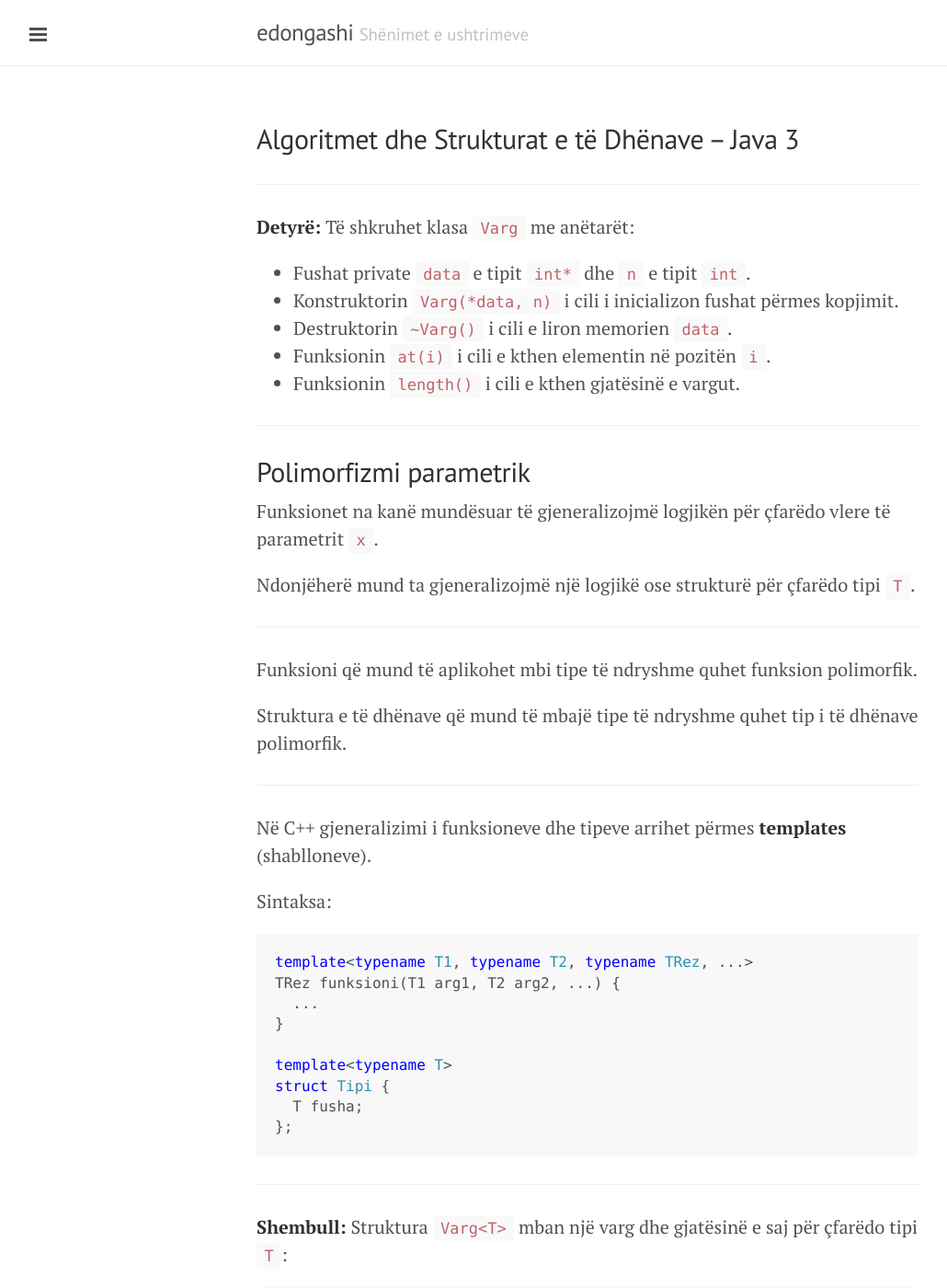
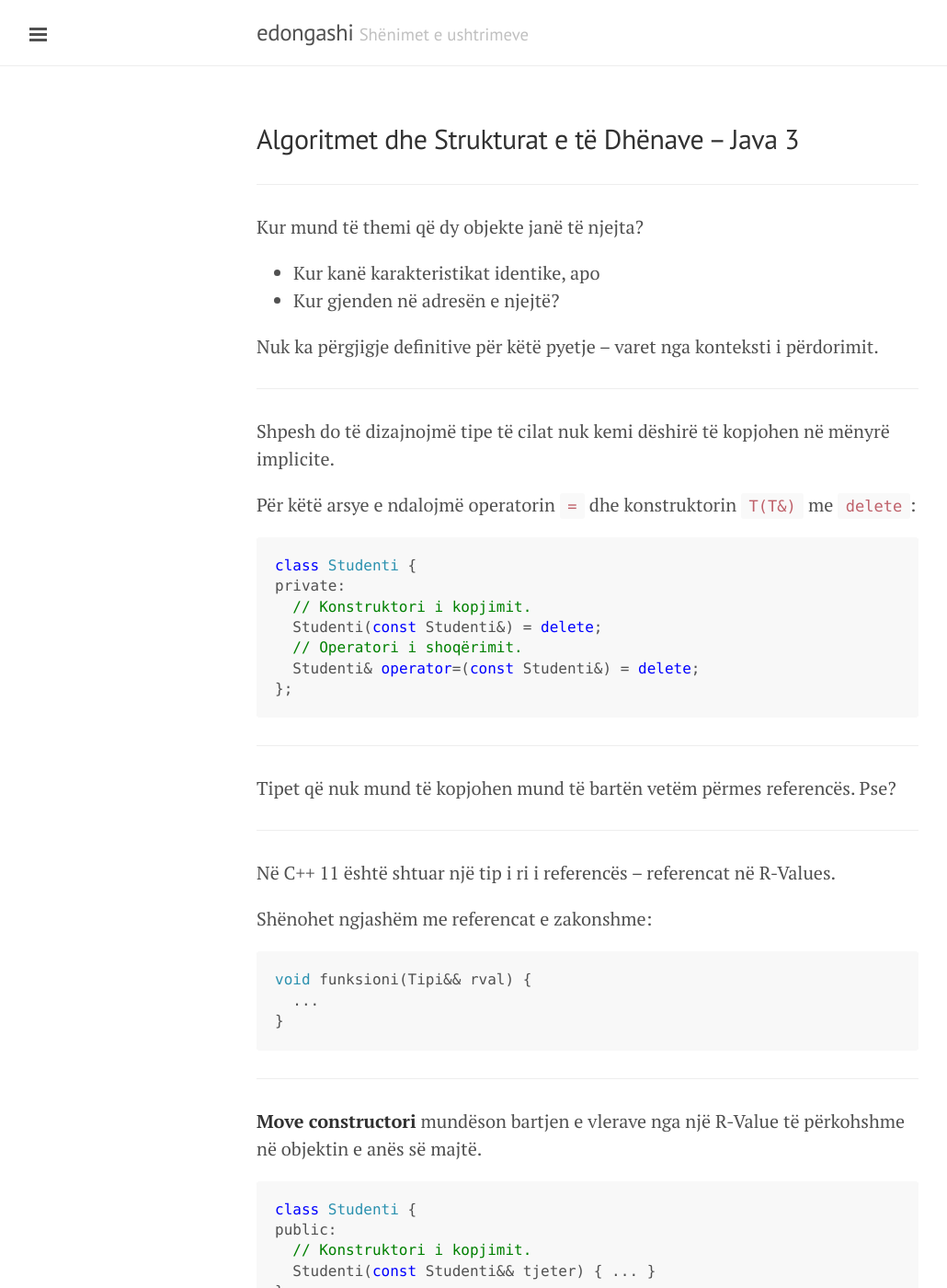
Before and after one commit to edongashi/edongashi.github.io, a Jekyll site: the page built from lendet/algoritmet-dhe-strukturat-e-te-dhenave/java3.md, in a window 1280 px wide and 1400 px high. Shown: the whole window at 92% size, without its empty margins (1-1031 px from the left). Built offline with Jekyll 4.4.1, drawn with Linux system fonts in a browser that asks for light colours; our own code applies the rules of GitHub Pages for plain Markdown files; formulas are drawn with MathJax 3; some of the changed text lies outside the part shown.

Commit message:
Copy and move constructors

````diff
--- a/lendet/algoritmet-dhe-strukturat-e-te-dhenave/java3.md
+++ b/lendet/algoritmet-dhe-strukturat-e-te-dhenave/java3.md
@@ -1,4 +1,68 @@
 ## Algoritmet dhe Strukturat e të Dhënave – Java 3
+
+---
+
+Kur mund të themi që dy objekte janë të njejta?
+
+- Kur kanë karakteristikat identike, apo
+- Kur gjenden në adresën e njejtë?
+
+Nuk ka përgjigje definitive për këtë pyetje – varet nga konteksti i përdorimit.
+
+---
+
+Shpesh do të dizajnojmë tipe të cilat nuk kemi dëshirë të kopjohen në mënyrë implicite.
+
+Për këtë arsye e ndalojmë operatorin `=` dhe konstruktorin `T(T&)` me `delete`:
+
+```cpp
+class Studenti {
+private:
+  // Konstruktori i kopjimit.
+  Studenti(const Studenti&) = delete;
+  // Operatori i shoqërimit.
+  Studenti& operator=(const Studenti&) = delete;
+};
+```
+
+---
+
+Tipet që nuk mund të kopjohen mund të bartën vetëm përmes referencës. Pse?
+
+---
+
+Në C++ 11 është shtuar një tip i ri i referencës – referencat në R-Values.
+
+Shënohet ngjashëm me referencat e zakonshme:
+
+```cpp
+void funksioni(Tipi&& rval) {
+  ...
+}
+```
+
+---
+
+**Move constructori** mundëson bartjen e vlerave nga një R-Value të përkohshme në objektin e anës së majtë.
+
+```cpp
+class Studenti {
+public:
+  // Konstruktori i kopjimit.
+  Studenti(const Studenti&& tjeter) { ... }
+};
+```
+
+Kjo na nevojitet për të përdorur tipet e alokuara statikisht me semantika të referencës.
+
+---
+
+Pra, për një tip referent i vendosim këto kushtëzime:
+
+- Nuk lejohen kopjime implicite.
+- E bartim vetëm përmes referencës.
+- E kthejmë vetëm përmes referencës, ose
+- E kthejmë përmes shkëmbimit (lëvizjes).
 
 ---
 
@@ -8,6 +72,7 @@
 
 - Fushat private `data` e tipit `int*` dhe `n` e tipit `int`.
 - Konstruktorin `Varg(*data, n)` i cili i inicializon fushat përmes kopjimit.
+- Konstruktorët për ndalim të kopjes por lejim të lëvizjes.
 - Destruktorin `~Varg()` i cili e liron memorien `data`.
 - Funksionin `at(i)` i cili e kthen elementin në pozitën `i`.
 - Funksionin `length()` i cili e kthen gjatësinë e vargut.
@@ -495,11 +560,11 @@ int main() {
 Në C++ është e vështirë të shprehen tipet mbi tipe.
 
 Për një tip funksioni `F` të aplikuar me një parameter `T`,
-tipin kthyes mund t'ia nënkuptojmë (infer) përmes tipit të mapuar `Result<F,T>`.
+tipin kthyes mund t'ia nënkuptojmë (infer) përmes tipit të mapuar `result<F,T>`.
 
 ```cpp
 template<typename F, typename T>
-using Result = typename result_of<F&(T&)>::type;
+using result = typename result_of<F&(T&)>::type;
 ```
 
 ---
@@ -518,7 +583,7 @@ Ky funksion së pari i pasqyron (mapon) të dhënat me një funksion $f$, dhe pa
 `f(*t)` vetëm kur argumenti `t` nuk është `NULL`. Në rastet tjera të kthehet `NULL` pointer i tipit `U*`.
 
 ```cpp
-U* bind(T* t, Func<T, U*> f)
+U* bind(T* t, func<T, U*> f)
 ```
 
 --
````
Also changed, not shown: other parts of lendet/algoritmet-dhe-strukturat-e-te-dhenave/java3.md (+4 -4 lines), lendet/algoritmet-dhe-strukturat-e-te-dhenave/java2.md (+2 -2 lines).
